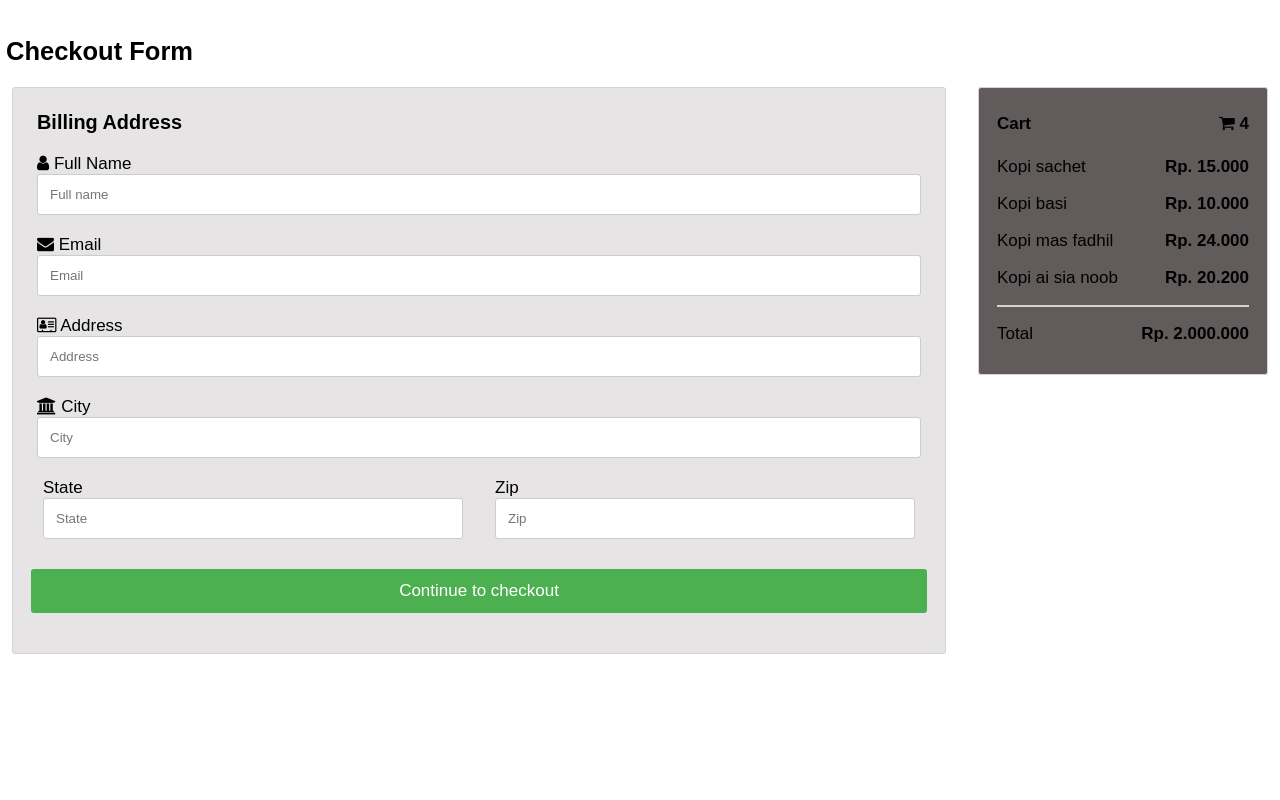
After one commit to khaifagifari/Hello-Coffee, a CodeIgniter app: the page made by application/views/home/checkout.php in a window 1280 px wide. The commit adds this page. Run offline with CodeIgniter, Linux system fonts and the light colour scheme.

Commit message:
check out dan keranjang belanja terbaru

```diff
--- /dev/null
+++ b/application/views/home/checkout.php
@@ -0,0 +1,91 @@
+
+
+  <section class="our-webcoderskull padding-lg">
+  <div class="container">
+    <div class="row heading heading-icon">
+<meta name="viewport" content="width=device-width, initial-scale=1">
+<link rel="stylesheet" href="https://cdnjs.cloudflare.com/ajax/libs/font-awesome/4.7.0/css/font-awesome.min.css">
+
+<link rel="stylesheet" href="<?php echo base_url('assets/css/style2.css') ?>">
+
+<body>
+
+<h2>Checkout Form</h2>
+<div class="row">
+  <div class="col-75">
+    <div class="container2">
+      <form action="/action_page.php">
+
+        <div class="row">
+          <div class="col-50">
+            <h3>Billing Address</h3>
+            <label for="fname"><i class="fa fa-user"></i> Full Name</label>
+            <input type="text" id="fname" name="firstname" placeholder="Full name">
+            <label for="email"><i class="fa fa-envelope"></i> Email</label>
+            <input type="text" id="email" name="email" placeholder="Email">
+            <label for="adr"><i class="fa fa-address-card-o"></i> Address</label>
+            <input type="text" id="adr" name="address" placeholder="Address">
+            <label for="city"><i class="fa fa-institution"></i> City</label>
+            <input type="text" id="city" name="city" placeholder="City">
+
+            <div class="row">
+              <div class="col-50">
+                <label for="state">State</label>
+                <input type="text" id="state" name="state" placeholder="State">
+              </div>
+              <div class="col-50">
+                <label for="zip">Zip</label>
+                <input type="text" id="zip" name="zip" placeholder="Zip">
+              </div>
+            </div>
+          </div>
+<!--
+          <div class="col-50">
+            <h3>Payment</h3>
+            <label for="fname">Accepted Cards</label>
+            <div class="icon-container">
+              <i class="fa fa-cc-visa" style="color:navy;"></i>
+              <i class="fa fa-cc-amex" style="color:blue;"></i>
+              <i class="fa fa-cc-mastercard" style="color:red;"></i>
+              <i class="fa fa-cc-discover" style="color:orange;"></i>
+            </div>
+            <label for="cname">Name on Card</label>
+            <input type="text" id="cname" name="cardname" placeholder="John More Doe">
+            <label for="ccnum">Credit card number</label>
+            <input type="text" id="ccnum" name="cardnumber" placeholder="1111-2222-3333-4444">
+            <label for="expmonth">Exp Month</label>
+            <input type="text" id="expmonth" name="expmonth" placeholder="September">
+            <div class="row">
+              <div class="col-50">
+                <label for="expyear">Exp Year</label>
+                <input type="text" id="expyear" name="expyear" placeholder="2018">
+              </div>
+              <div class="col-50">
+                <label for="cvv">CVV</label>
+                <input type="text" id="cvv" name="cvv" placeholder="352">
+              </div>
+            </div>
+          </div> -->
+
+        </div>
+        <input type="submit" value="Continue to checkout" class="btn2">
+      </form>
+    </div>
+  </div>
+  <div class="col-25">
+    <div class="container3">
+      <h4>Cart <span class="price" style="color:black"><i class="fa fa-shopping-cart"></i> <b>4</b></span></h4>
+      <p><a >Kopi sachet</a> <span class="price" style="color: black"><b>Rp. 15.000</b></span></p>
+      <p><a >Kopi basi</a> <span class="price" style="color: black"><b>Rp. 10.000</b></span></p>
+      <p><a >Kopi mas fadhil</a> <span class="price" style="color: black"><b>Rp. 24.000</b></span></p>
+      <p><a >Kopi ai sia noob</a> <span class="price" style="color: black"><b>Rp. 20.200</b></span></p>
+      <hr>
+      <p>Total <span class="price" style="color:black"><b>Rp. 2.000.000</b></span></p>
+    </div>
+  </div>
+</div>
+
+</body>
+</div>
+</div>
+</section>
--- a/application/views/templates/header.php
+++ b/application/views/templates/header.php
@@ -36,7 +36,7 @@
                   <ul>
                      <li><a href="<?php echo base_url('Timeline/') ?>">Home</a></li>
                      <li><a href="#menu">Menu</a></li>
-                     <li><a href="#">Keranjang</a></li>
+                     <li><a href="<?php echo base_url('shopping/keranjang')?>">Keranjang</a></li>
                      <li><a href="#">Logout</a></li>
                   </ul>
                </div>
--- /dev/null
+++ b/assets/css/style2.css
@@ -0,0 +1,108 @@
+body {
+  font-family: Arial;
+  font-size: 17px;
+  padding: 8px;
+}
+h2{
+text-align:left;
+}
+
+* {
+  box-sizing: border-box;
+}
+
+.row {
+  display: -ms-flexbox; /* IE10 */
+  display: flex;
+  -ms-flex-wrap: wrap; /* IE10 */
+  flex-wrap: wrap;
+  margin: 0 -10px;
+}
+
+.col-25 {
+  -ms-flex: 25%; /* IE10 */
+  flex: 25%;
+}
+
+.col-50 {
+  -ms-flex: 50%; /* IE10 */
+  flex: 50%;
+}
+
+.col-75 {
+  -ms-flex: 75%; /* IE10 */
+  flex: 75%;
+}
+
+.col-25,
+.col-50,
+.col-75 {
+  padding: 0 16px;
+}
+
+.container2 {
+  background-color: #cfcccc85;
+  padding: 3px 18px 13px 18px;
+  border: 1px solid lightgrey;
+  border-radius: 3px;
+}
+
+.container3 {
+  background-color: #615B5B;
+  padding: 3px 18px 13px 18px;
+  border: 1px solid lightgrey;
+  border-radius: 3px;
+}
+
+input[type=text] {
+  width: 100%;
+  margin-bottom: 20px;
+  padding: 12px;
+  border: 1px solid #ccc;
+  border-radius: 3px;
+}
+
+
+
+.icon-container {
+  margin-bottom: 20px;
+  padding: 7px 0;
+  font-size: 24px;
+}
+
+.btn2 {
+  background-color: #4CAF50;
+  color: white;
+  padding: 12px;
+  margin: 10px 0;
+  border: none;
+  width: 100%;
+  border-radius: 3px;
+  cursor: pointer;
+  font-size: 17px;
+}
+
+.btn2:hover {
+  background-color: #45a049;
+}
+
+
+
+hr {
+  border: 1px solid lightgrey;
+}
+
+span.price {
+  float: right;
+  color: grey;
+}
+
+/* Responsive layout - when the screen is less than 800px wide, make the two columns stack on top of each other instead of next to each other (also change the direction - make the "cart" column go on top) */
+@media (max-width: 800px) {
+  .row {
+    flex-direction: column-reverse;
+  }
+  .col-25 {
+    margin-bottom: 20px;
+  }
+}
```
Also changed, not shown: application/controllers/shopping.php (added, +20 -0 lines), application/views/home/keranjangbelanja.php (added, +38 -0 lines).
